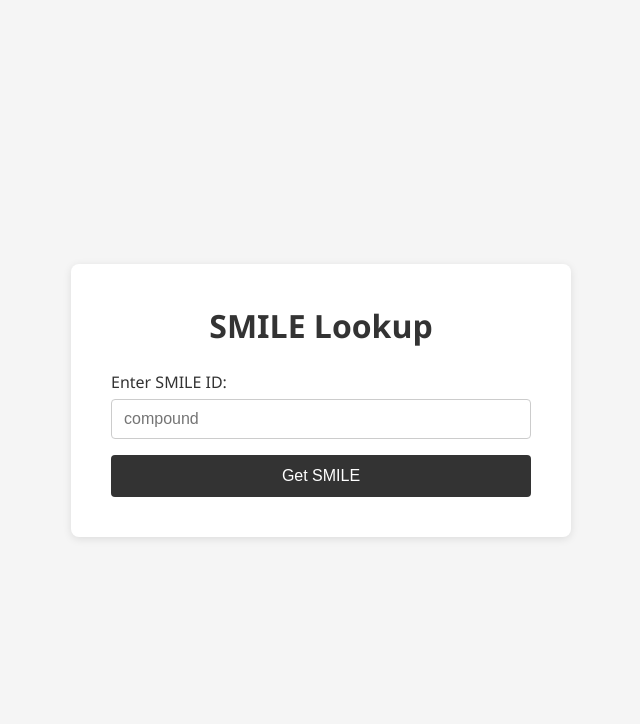
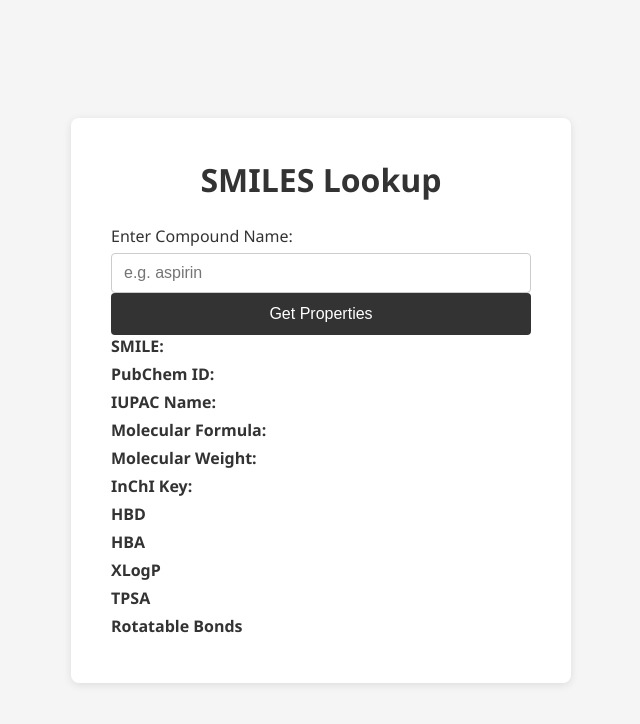
Before and after one commit to samSRaina/ReMediX, a FastAPI app: page / in a window 1280 px wide. Shown: the top 724 px of the page, without its empty margins (319-959 px from the left). Run offline with FastAPI, Linux system fonts and the light colour scheme; parts of the project's set-up code (start-up, migrations or seed data) failed here and were passed over.

Commit message:
Add new logic function, API service, internal JS
Implemented function to get properties enmasse, its corresponding api service, updated the home template to display the same with JS

```diff
--- a/src/routers/api.py
+++ b/src/routers/api.py
@@ -1,3 +1,4 @@
+
 from fastapi import APIRouter
 import src.services.logic as func
 
@@ -6,3 +7,7 @@ router= APIRouter(prefix="/api")
 @router.get("/smile/{smile_id}")
 async def get_smile_api(smile_id: str):
     return func.get_smile(smile_id)
+
+@router.get("/properties/{compound}")
+async def get_compound_properties_api(compound: str):
+    return func.get_properties(compound)
--- a/src/templates/home.html
+++ b/src/templates/home.html
@@ -1,16 +1,92 @@
 {% extends "layout.html" %}
 {% block content %}
-        <h1>SMILE Lookup</h1>
-        <form id="smileForm">
-            <div class="form-group">
-                <label for="smileId">Enter SMILE ID:</label>
-                <input type="text" id="smileId" name="smileId" placeholder="compound">
-            </div>
-            <button type="submit">Get SMILE</button>
-        </form>
-        <div class="result" id="result" style="display: none">
-            <div class="result-label">SMILE Result:</div>
-            <div class="result-value" id="smileOutput"></div>
+    <h1>SMILES Lookup</h1>
+    <form id="home-form">
+        <div class=home-form-group">
+            <label for="compound-name">Enter Compound Name:</label>
+            <input type="text" id="compound-name" name="compound-name" placeholder="e.g. aspirin">
+        </div>
+        <button type="submit">Get Properties</button>
+    </form>
+
+    <div class="results-container">
+        <div class="result-card" id="compound-result" style="display: none">
+            <div class="result-label">Compound:</div>
+            <div class="result-value" id="compound"></div>
+        </div>
+        <div class="result-card" id="smile-result">
+            <div class="result-label">SMILE:</div>
+            <div class="result-value" id="smile"></div>
+        </div>
+        <div class="result-card" id="pubchem-id-result">
+            <div class="result-label">PubChem ID:</div>
+            <div class="result-value" id="pubchem-id"></div>
+        </div>
+        <div class="result-card" id="iupac-result">
+            <div class="result-label">IUPAC Name: </div>
+            <div class="result-value" id="iupac"></div>
+        </div>
+        <div class="result-card" id="molecular-formula-result">
+            <div class="result-label">Molecular Formula:</div>
+            <div class="result-value" id="molecular-formula"></div>
+        </div>
+        <div class="result-card" id="molecular-weight-result">
+            <div class="result-label">Molecular Weight:</div>
+            <div class="result-value" id="molecular-weight"></div>
+        </div>
+        <div class="result-card" id="inchi-key-result">
+            <div class="result-label">InChI Key:</div>
+            <div class="result-value" id="inchi-key"></div>
+
+        </div>
+        <div class="result-card" id="hbd-result">
+            <div class="result-label">HBD</div>
+            <div class="result-value" id="hbd"></div>
+        </div>
+        <div class="result-card" id="hba-result">
+            <div class="result-label">HBA</div>
+            <div class="result-value" id="hba"></div>
+        </div>
+        <div class="result-card" id="xlogp-result">
+            <div class="result-label">XLogP</div>
+            <div class="result-value" id="xlogp"></div>
+        </div>
+        <div class="result-card" id="tpsa-result">
+            <div class="result-label">TPSA</div>
+            <div class="result-value" id="tpsa"></div>
+        </div>
+        <div class="result-card" id="rotatable-bonds-result">
+            <div class="result-label">Rotatable Bonds</div>
+            <div class="result-value" id="rotatable-bonds"></div>
         </div>
 
+    </div>
+
+    <script>
+        document.getElementById('home-form').addEventListener('submit', function(e) {
+            e.preventDefault();
+            fetchProperties();
+        });
+
+        async function fetchProperties() {
+            const name = document.getElementById("compound-name").value;
+            const response = await fetch(`/api/properties/${name}`);
+            const data = await response.json();
+
+            document.getElementById('compound').innerText = name;
+            document.getElementById('compound-result').style.display = 'block';
+            document.getElementById('smile').innerText = data.SMILES || '';
+            document.getElementById('pubchem-id').innerText = data.CID || '';
+            document.getElementById('iupac').innerText = data.IUPACName || '';
+            document.getElementById('molecular-formula').innerText = data.MolecularFormula || '';
+            document.getElementById('molecular-weight').innerText = data.MolecularWeight || '';
+            document.getElementById('inchi-key').innerText = data.InChIKey || '';
+            document.getElementById('hbd').innerText = data.HBondDonorCount || '';
+            document.getElementById('hba').innerText = data.HBondAcceptorCount || '';
+            document.getElementById('xlogp').innerText = data.XLogP || '';
+            document.getElementById('tpsa').innerText = data.TPSA || '';
+            document.getElementById('rotatable-bonds').innerText = data.RotatableBondCount || '';
+        }
+
+    </script>
 {% endblock %}
```
Also changed, not shown: src/services/logic.py (+37 -3 lines).
